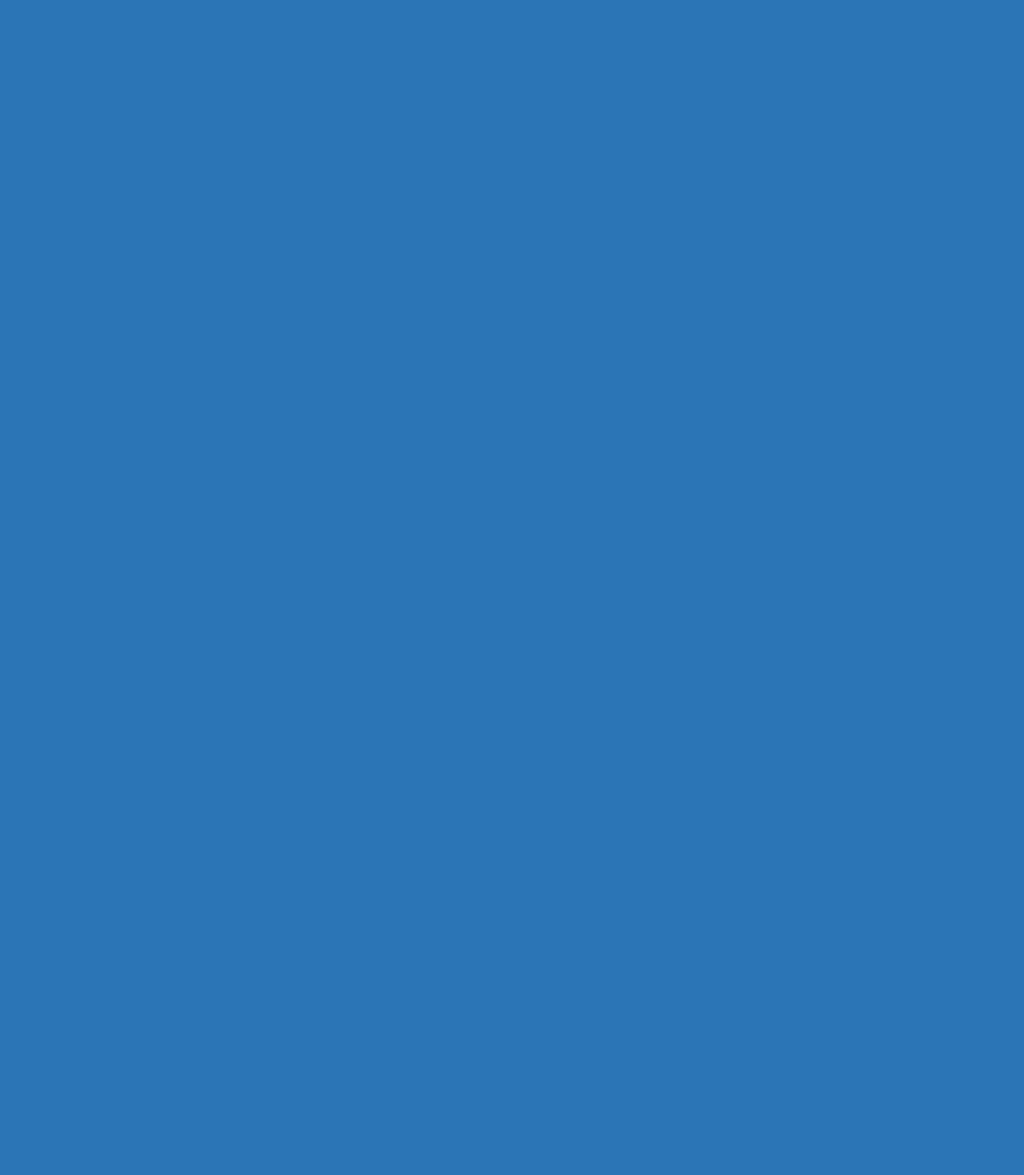
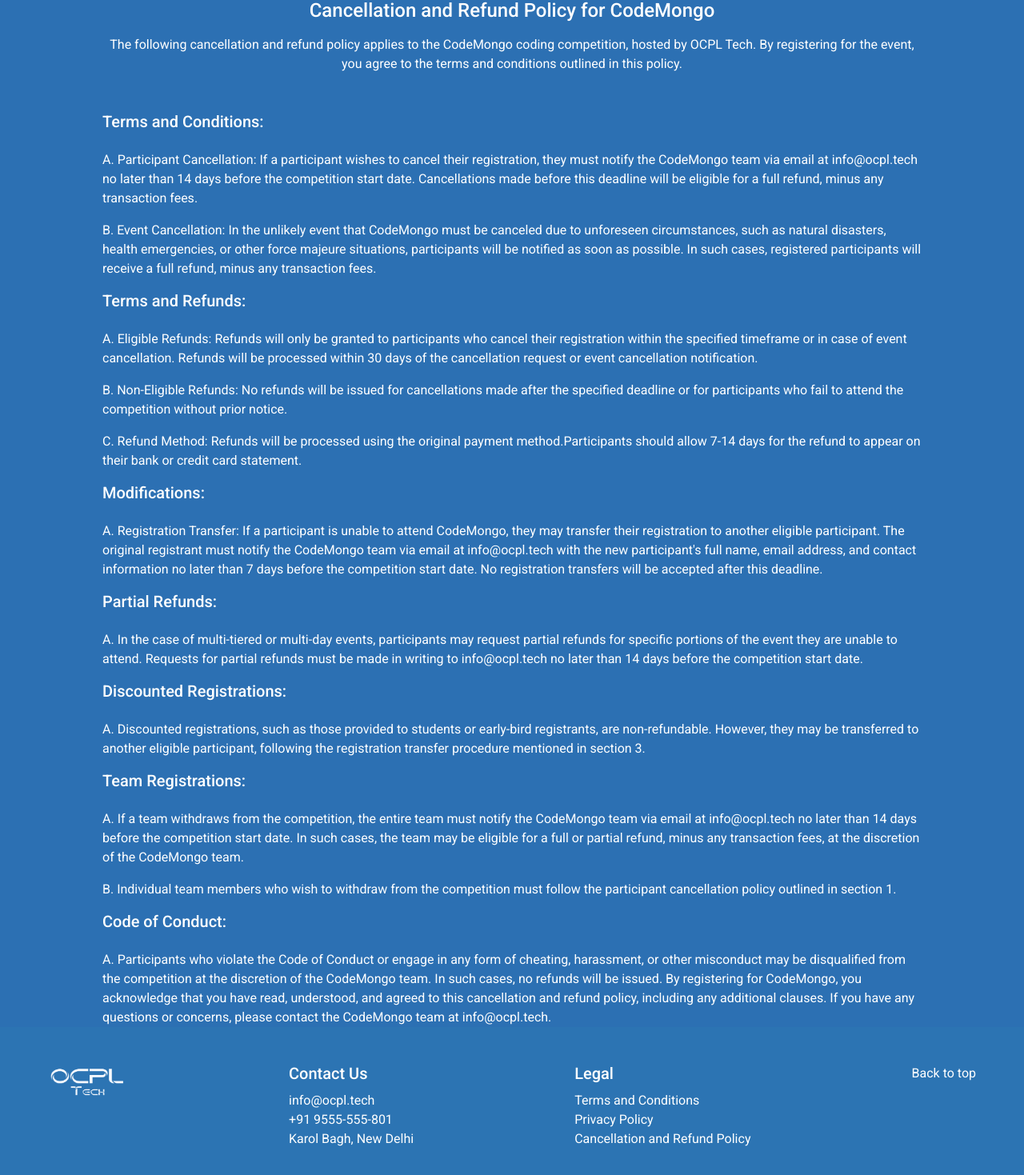
Before and after one commit to Dipesh004/CodeMonGo, a React (Create React App) app: page /refund in a window 1280 px wide. Before the commit this address had no page. Shown: the part 133-1602 px from the top of the page at 80% size. Before the commit the page ends 800 px from the top, so only its background shows below. Built offline with nearby package versions, Linux system fonts and the light colour scheme; a web font is replaced by a local one.

Commit message:
add refund policy

```diff
--- a/src/App.js
+++ b/src/App.js
@@ -8,6 +8,7 @@
 import Form from "./screens/form/Form.jsx";
 import Terms from "./components/Terms.js";
 import Privacy from "./components/Privacy.js";
+import Refund from "./components/Refund.js";
 // import { ToastContainer} from 'react-toastify';
 
 export default function App() {
@@ -27,6 +28,7 @@
         <Route path="/registration-form" element={<Form />} />
         <Route path="/terms" element={<Terms />} />
         <Route path="/privacy" element={<Privacy />} />
+        <Route path="/refund" element={<Refund />} />
       </Routes>
       {/* <Footer /> */}
 
--- /dev/null
+++ b/src/components/Refund.js
@@ -0,0 +1,184 @@
+import React from 'react'
+import TopNavbar from './Nav/TopNavbar';
+import Footer from './Sections/Footer'
+
+function Refund() {
+  return (
+    <>
+      <TopNavbar aboutUs="/" />
+      <div
+        style={{
+          marginTop: "12vh",
+          textAlign: "center",
+          color: "white",
+          background: "#2c70b3",
+        }}
+      >
+        <div style={{ height: "20px" }}></div>
+        <h4 style={{ marginBottom: "1rem", marginTop: "1rem" }}>
+          Cancellation and Refund Policy for CodeMongo
+        </h4>
+        <p style={{ width: "80%", margin: "auto", marginBottom: "3rem" }}>
+          The following cancellation and refund policy applies to the CodeMongo
+          coding competition, hosted by OCPL Tech. By registering for the event,
+          you agree to the terms and conditions outlined in this policy.
+        </p>
+        <h5
+          style={{
+            marginBottom: "1.5rem",
+            textAlign: "left",
+            marginLeft: "10%",
+          }}
+        >
+          Terms and Conditions:
+        </h5>
+        <div style={{ textAlign: "left" }}>
+          <p style={{ margin: "1rem auto", width: "80%" }}>
+            A. Participant Cancellation: If a participant wishes to cancel their
+            registration, they must notify the CodeMongo team via email at
+            info@ocpl.tech no later than 14 days before the competition start
+            date. Cancellations made before this deadline will be eligible for a
+            full refund, minus any transaction fees.
+          </p>
+          <p style={{ margin: "1rem auto", width: "80%" }}>
+            B. Event Cancellation: In the unlikely event that CodeMongo must be
+            canceled due to unforeseen circumstances, such as natural disasters,
+            health emergencies, or other force majeure situations, participants
+            will be notified as soon as possible. In such cases, registered
+            participants will receive a full refund, minus any transaction fees.
+          </p>
+        </div>
+        <h5
+          style={{
+            marginBottom: "1.5rem",
+            textAlign: "left",
+            marginLeft: "10%",
+          }}
+        >
+          Terms and Refunds:
+        </h5>
+        <div style={{ textAlign: "left" }}>
+          <p style={{ margin: "1rem auto", width: "80%" }}>
+            A. Eligible Refunds: Refunds will only be granted to participants
+            who cancel their registration within the specified timeframe or in
+            case of event cancellation. Refunds will be processed within 30 days of the cancellation request or event
+            cancellation notification.
+          </p>
+          <p style={{ margin: "1rem auto", width: "80%" }}>
+            B. Non-Eligible Refunds: No refunds will be issued for cancellations
+            made after the specified deadline or for participants who fail to
+            attend the competition without prior notice.
+          </p>
+          <p style={{ margin: "1rem auto", width: "80%" }}>
+            C. Refund Method: Refunds will be processed using the original
+            payment method.Participants should allow 7-14
+            days for the refund to appear on their bank or credit card
+            statement.
+          </p>
+        </div>
+        <h5
+          style={{
+            marginBottom: "1.5rem",
+            textAlign: "left",
+            marginLeft: "10%",
+          }}
+        >
+          Modifications:
+        </h5>
+        <div style={{ textAlign: "left" }}>
+          <p style={{ margin: "1rem auto", width: "80%" }}>
+            A. Registration Transfer: If a participant is unable to attend
+            CodeMongo, they may transfer their registration to another eligible
+            participant. The original registrant must notify the CodeMongo team
+            via email at info@ocpl.tech with the new participant's full name,
+            email address, and contact information no later than 7 days before
+            the competition start date. No registration transfers will be
+            accepted after this deadline.
+          </p>
+        </div>
+        <h5
+          style={{
+            marginBottom: "1.5rem",
+            textAlign: "left",
+            marginLeft: "10%",
+          }}
+        >
+          Partial Refunds:
+        </h5>
+        <div style={{ textAlign: "left" }}>
+          <p style={{ margin: "1rem auto", width: "80%" }}>
+            A. In the case of multi-tiered or multi-day events, participants may
+            request partial refunds for specific portions of the event they are
+            unable to attend. Requests for partial refunds must be made in
+            writing to info@ocpl.tech no later than 14 days before the
+            competition start date.
+          </p>
+        </div>
+        <h5
+          style={{
+            marginBottom: "1.5rem",
+            textAlign: "left",
+            marginLeft: "10%",
+          }}
+        >
+          Discounted Registrations:
+        </h5>
+        <div style={{ textAlign: "left" }}>
+          <p style={{ margin: "1rem auto", width: "80%" }}>
+            A. Discounted registrations, such as those provided to students or
+            early-bird registrants, are non-refundable. However, they may be
+            transferred to another eligible participant, following the
+            registration transfer procedure mentioned in section 3.
+          </p>
+        </div>
+        <h5
+          style={{
+            marginBottom: "1.5rem",
+            textAlign: "left",
+            marginLeft: "10%",
+          }}
+        >
+          Team Registrations:
+        </h5>
+        <div style={{ textAlign: "left" }}>
+          <p style={{ margin: "1rem auto", width: "80%" }}>
+            A. If a team withdraws from the competition, the entire team must
+            notify the CodeMongo team via email at info@ocpl.tech no later than
+            14 days before the competition start date. In such cases, the team
+            may be eligible for a full or partial refund, minus any transaction
+            fees, at the discretion of the CodeMongo team.
+          </p>
+          <p style={{ margin: "1rem auto", width: "80%" }}>
+            B. Individual team members who wish to withdraw from the competition
+            must follow the participant cancellation policy outlined in section
+            1.
+          </p>
+        </div>
+        <h5
+          style={{
+            marginBottom: "1.5rem",
+            textAlign: "left",
+            marginLeft: "10%",
+          }}
+        >
+          Code of Conduct:
+        </h5>
+        <div style={{ textAlign: "left" }}>
+          <p style={{ margin: "1rem auto", width: "80%" }}>
+            A. Participants who violate the Code of Conduct or engage in any
+            form of cheating, harassment, or other misconduct may be
+            disqualified from the competition at the discretion of the CodeMongo
+            team. In such cases, no refunds will be issued. By registering for
+            CodeMongo, you acknowledge that you have read, understood, and
+            agreed to this cancellation and refund policy, including any
+            additional clauses. If you have any questions or concerns, please
+            contact the CodeMongo team at info@ocpl.tech.
+          </p>
+        </div>
+      </div>
+      <Footer footer="navbar" offset={-1500} />
+    </>
+  );
+}
+
+export default Refund
--- a/src/components/Sections/Footer.jsx
+++ b/src/components/Sections/Footer.jsx
@@ -4,6 +4,7 @@
 import { Link } from "react-router-dom";
 // Assets
 import LogoImg from "../../assets/svg/Logo";
+// import { AiOutlineMail } from "react-icons/ai";
 
 export default function Contact(props) {
 
@@ -30,6 +31,14 @@
                 <LogoImg />
               </ScrollLink>
               <div style={{ color: "white" }}>
+                <h5 style={{ marginBottom: "10px" }}>Contact Us</h5>
+                <p>
+                  <a style={{color:'white', pointer:'cursor'}} href="mailto:info@ocpl.tech">info@ocpl.tech</a>
+                </p>
+                <p>+91 9555-555-801</p>
+                <p>Karol Bagh, New Delhi</p>
+              </div>
+              <div style={{ color: "white" }}>
                 <h5 style={{ marginBottom: "10px" }}>Legal</h5>
                 <Link to="/terms" style={{ color: "white", pointer: "cursor" }}>
                   <p>Terms and Conditions</p>
@@ -40,7 +49,14 @@
                 >
                   <p>Privacy Policy</p>
                 </Link>
+                <Link
+                  to="/refund"
+                  style={{ color: "white", pointer: "cursor" }}
+                >
+                  <p>Cancellation and Refund Policy</p>
+                </Link>
               </div>
+
               <ScrollLink
                 className="whiteColor animate pointer "
                 to={props.footer ? props.footer : "home"}
```
